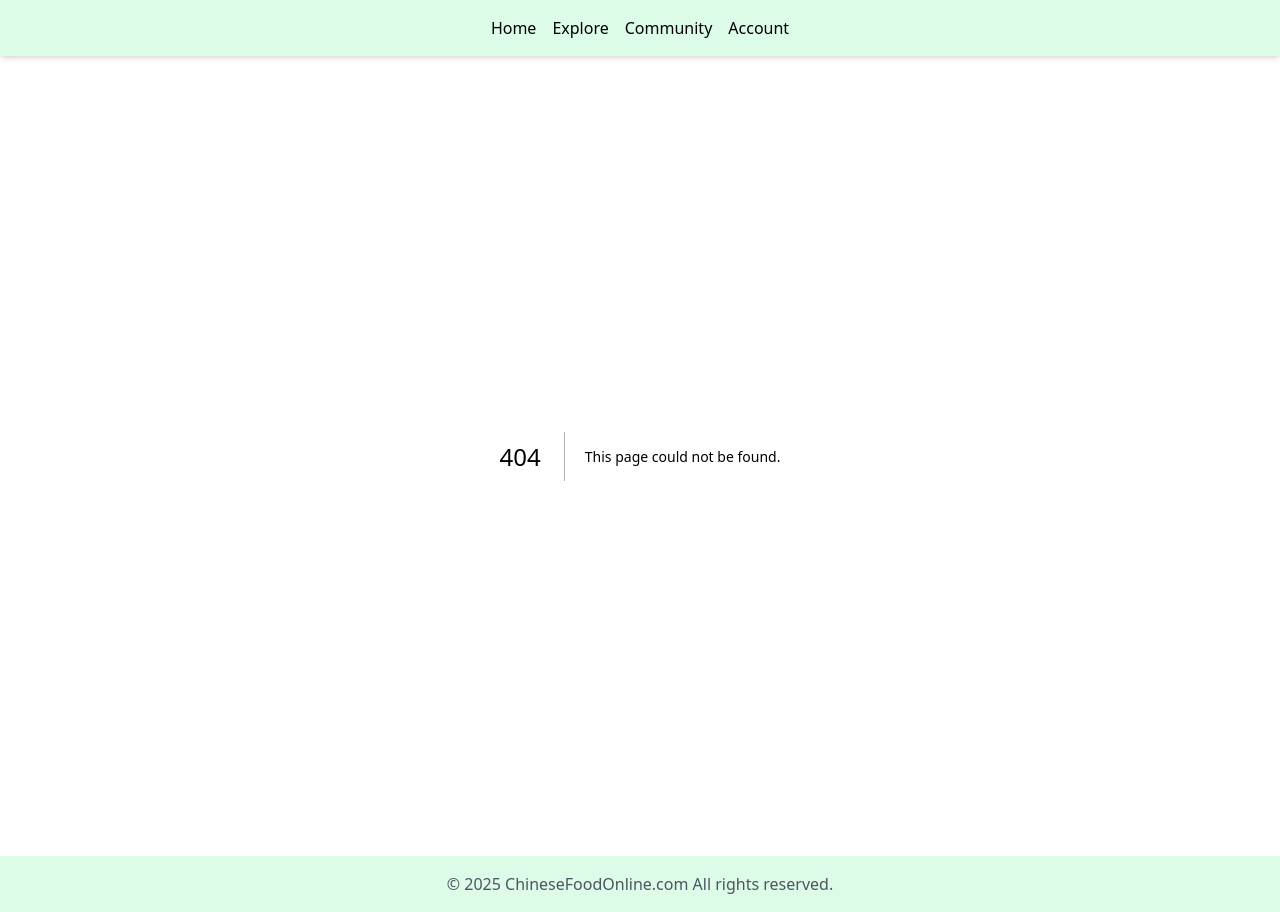
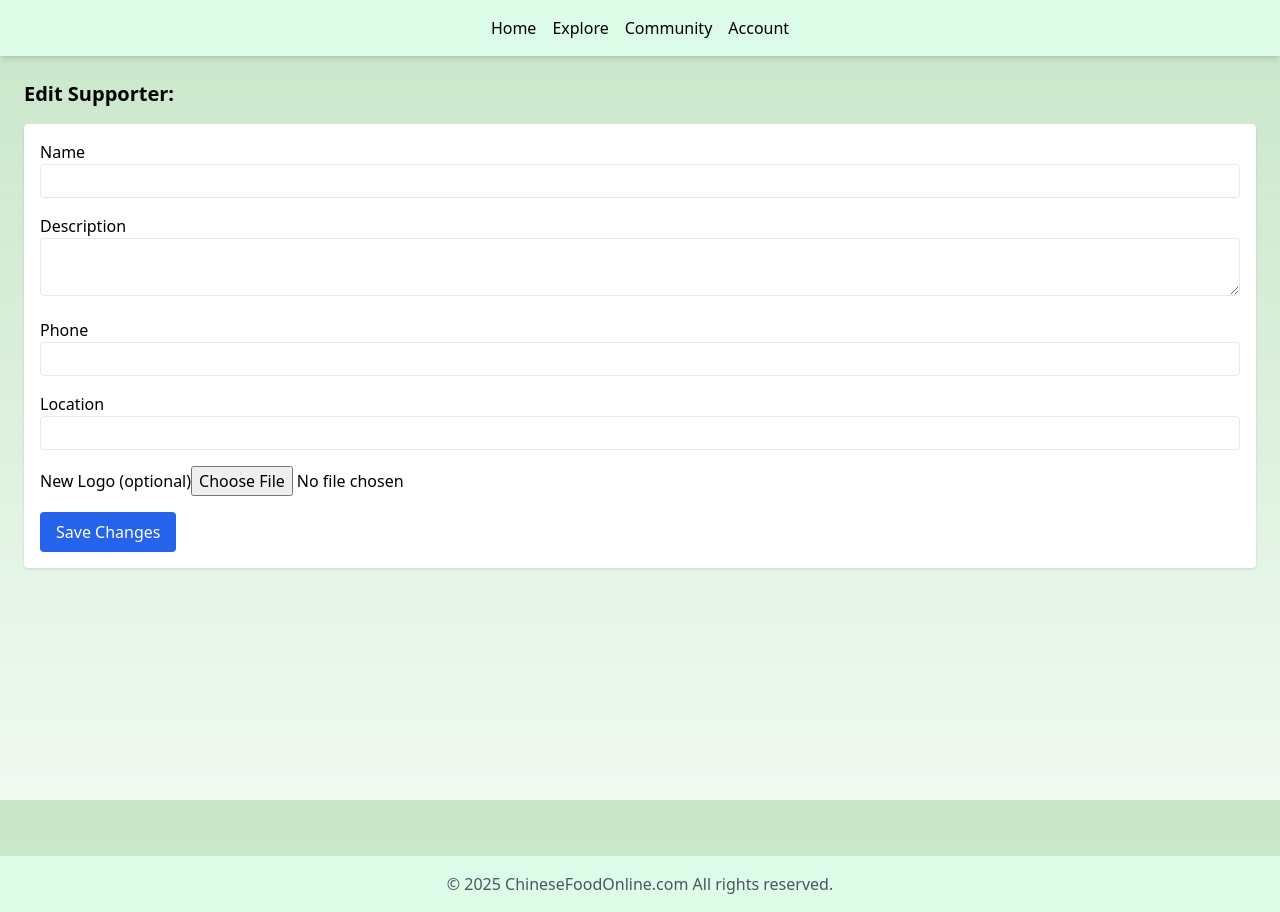
Before and after one commit to cfol1980/chinesefoodonline, a Next.js app: page /admin/supporters/1 in a window 1280 px wide. Before the commit this address had no page. Built offline with nearby package versions, Linux system fonts and the light colour scheme; no server answers; the database is empty; sample sign-in values are in the browser's storage.

Commit message:
2025-08-17 admin support

```diff
--- /dev/null
+++ b/app/admin/supporters/[slu]/page.tsx
@@ -0,0 +1,119 @@
+"use client";
+
+import { useEffect, useState } from "react";
+import { useParams, useRouter } from "next/navigation";
+import { auth, db, storage } from "@/lib/firebase";
+import { onAuthStateChanged } from "firebase/auth";
+import {
+  doc,
+  getDoc,
+  updateDoc,
+} from "firebase/firestore";
+import { ref, uploadBytes, getDownloadURL } from "firebase/storage";
+
+export default function AdminEditSupporter() {
+  const { slug } = useParams<{ slug: string }>();
+  const router = useRouter();
+
+  const [userIsAdmin, setUserIsAdmin] = useState(false);
+  const [loading, setLoading] = useState(true);
+  const [data, setData] = useState<any>({ name: "", description: "", phone: "", location: "" });
+  const [logoFile, setLogoFile] = useState<File | undefined>();
+
+  useEffect(() => {
+    const unsub = onAuthStateChanged(auth, async (u) => {
+      if (!u) {
+        router.push("/admin");
+        return;
+      }
+      // TODO: check user role from firestore
+      setUserIsAdmin(true);
+
+      const d = await getDoc(doc(db, "supporters", slug));
+      if (d.exists()) {
+        setData(d.data());
+      }
+      setLoading(false);
+    });
+
+    return () => unsub();
+  }, [slug, router]);
+
+  const handleSave = async (e: any) => {
+    e.preventDefault();
+    if (!slug) return;
+
+    let logoUrl = data.logo;
+
+    if (logoFile) {
+      const filePath = `logos/${Date.now()}-${logoFile.name}`;
+      const storageRef = ref(storage, filePath);
+      await uploadBytes(storageRef, logoFile);
+      logoUrl = await getDownloadURL(storageRef);
+    }
+
+    await updateDoc(doc(db, "supporters", slug), {
+      ...data,
+      logo: logoUrl,
+    });
+
+    alert("Saved!");
+    router.push("/admin/supporters");
+  };
+
+  if (!userIsAdmin) return null;
+  if (loading) return <div className="p-6">Loading...</div>;
+
+  return (
+    <div className="p-6">
+      <h1 className="text-xl font-bold mb-4">Edit Supporter: {slug}</h1>
+
+      <form onSubmit={handleSave} className="space-y-4 bg-white p-4 rounded shadow">
+        <div>
+          <label>Name</label>
+          <input
+            type="text"
+            value={data.name}
+            onChange={(e) => setData({ ...data, name: e.target.value })}
+            className="w-full border px-2 py-1 rounded"
+            required
+          />
+        </div>
+        <div>
+          <label>Description</label>
+          <textarea
+            value={data.description}
+            onChange={(e) => setData({ ...data, description: e.target.value })}
+            className="w-full border px-2 py-1 rounded"
+          />
+        </div>
+        <div>
+          <label>Phone</label>
+          <input
+            type="text"
+            value={data.phone || ""}
+            onChange={(e) => setData({ ...data, phone: e.target.value })}
+            className="w-full border px-2 py-1 rounded"
+          />
+        </div>
+        <div>
+          <label>Location</label>
+          <input
+            type="text"
+            value={data.location || ""}
+            onChange={(e) => setData({ ...data, location: e.target.value })}
+            className="w-full border px-2 py-1 rounded"
+          />
+        </div>
+        <div>
+          <label>New Logo (optional)</label>
+          <input type="file" onChange={(e) => setLogoFile(e.target.files?.[0])} />
+        </div>
+
+        <button className="bg-blue-600 text-white px-4 py-2 rounded hover:bg-blue-700">
+          Save Changes
+        </button>
+      </form>
+    </div>
+  );
+}
--- a/app/admin/supporters/page.tsx
+++ b/app/admin/supporters/page.tsx
@@ -95,6 +95,13 @@ export default function SupportersAdminPage() {
               {supporter.logo && (
                 <img src={supporter.logo} alt={supporter.name} className="h-12 w-auto rounded" />
               )}
+
+<Link
+    href={`/admin/supporters/${supporter.id}`}
+    className="px-3 py-1 bg-blue-500 text-white rounded hover:bg-blue-600"
+  >
+    Edit
+  </Link>
               <button
                 onClick={() => handleDeleteSupporter(supporter.id)}
                 className="px-3 py-1 bg-red-500 text-white rounded hover:bg-red-600"
```
